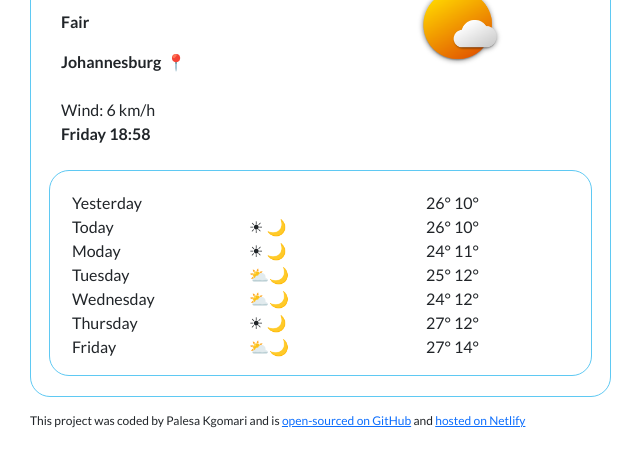
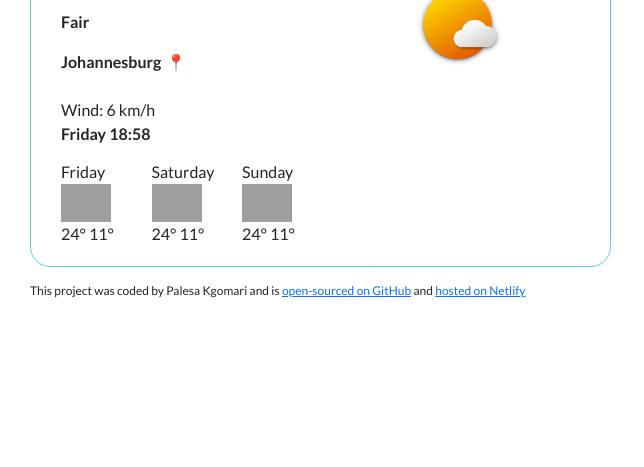
Before and after one commit to PalesaPK/sc-weather-app-project, a plain HTML site: page index.html in a window 1280 px wide. Shown: the part 191-658 px from the top of the page, without its empty margins (0-644 px from the left). Drawn offline with nearby package versions, Linux system fonts and the light colour scheme; grey boxes are pictures that could not be loaded.

Commit message:
Added forecast to js

```diff
--- a/index.html
+++ b/index.html
@@ -64,39 +64,7 @@
           <img id="icon" src="images/sun.jpg" />
         </div>
       </div>
-      <div class="row prediction">
-        <div class="col-4">
-          <p>
-            Yesterday <br />
-            Today <br />
-            Moday <br />
-            Tuesday <br />
-            Wednesday <br />
-            Thursday <br />
-            Friday
-          </p>
-        </div>
-        <div class="col-4">
-          <br />
-          ☀ 🌙 <br />
-          ☀ 🌙<br />
-          ⛅🌙 <br />
-          ⛅🌙 <br />
-          ☀ 🌙 <br />
-          ⛅🌙 <br />
-        </div>
-        <div class="col-4">
-          <p>
-            26° 10° <br />
-            26° 10° <br />
-            24° 11° <br />
-            25° 12° <br />
-            24° 12° <br />
-            27° 12° <br />
-            27° 14°
-          </p>
-        </div>
-      </div>
+      <div class="prediction" id="forecast"></div>
     </div>
     <span class="footer"
       >This project was coded by Palesa Kgomari and is
--- a/src/index.js
+++ b/src/index.js
@@ -45,6 +45,32 @@ function searchCity(event) {
 
 let form = document.querySelector("#search-form");
 form.addEventListener("submit", searchCity);
+
+function displayForecast() {
+  forecast = document.querySelector("#forecast");
+
+  let days = ["Friday", "Saturday", "Sunday"];
+
+  let forecastHTML = `<div class="row">`;
+
+  days.forEach(function (day) {
+    forecastHTML =
+      forecastHTML +
+      `<div class="col-2">
+           <div class="forecast-day">${day}</div>
+            <img
+              src="https://openweathermap.org/img/wn/01d@2x.png"
+              width="50"
+            />
+           <span class="forecast-max-temp">24°</span>
+           <span class="forecast-min-temp">11°</span>
+          </div>
+        `;
+  });
+
+  forecastHTML = forecastHTML + `</div>`;
+  forecast.innerHTML = forecastHTML;
+}
 
 function showTemperature(response) {
   let h1 = document.querySelector("h1");
@@ -118,3 +144,5 @@ function convertToCelsius(event) {
 
 let celsius = document.querySelector("#celsius-unit");
 celsius.addEventListener("click", convertToCelsius);
+
+displayForecast();
--- a/src/style.css
+++ b/src/style.css
@@ -3,7 +3,7 @@ h1 {
   font-weight: 900;
 }
 
-img {
+#icon {
   width: 250px;
   height: 100%;
   object-fit: cover;
@@ -79,13 +79,9 @@ img {
 }
 
 .prediction {
-  padding-top: 20px;
-  padding-left: 10px;
-  border: 1px solid #5fc9f3;
-  border-radius: 20px;
   font-weight: lighter 300;
   font-family: "Lato", sans-serif;
-  margin-top: 30px;
+  margin-top: 20px;
 }
 
 .degree-symbol {
```
